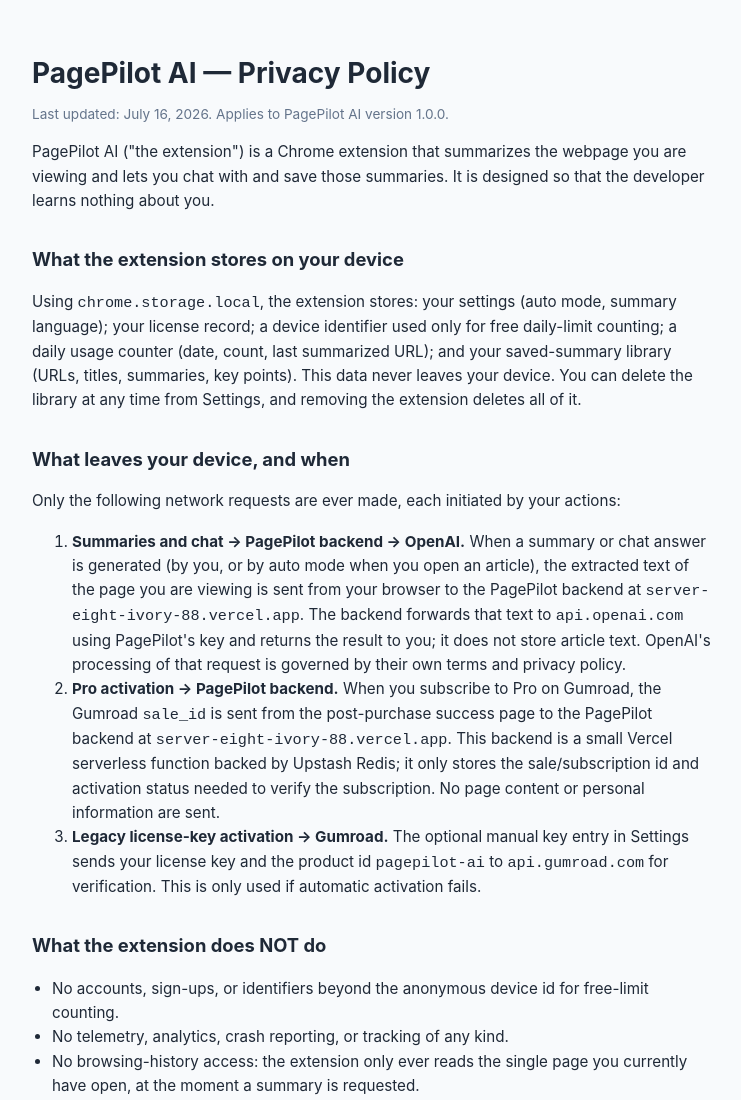
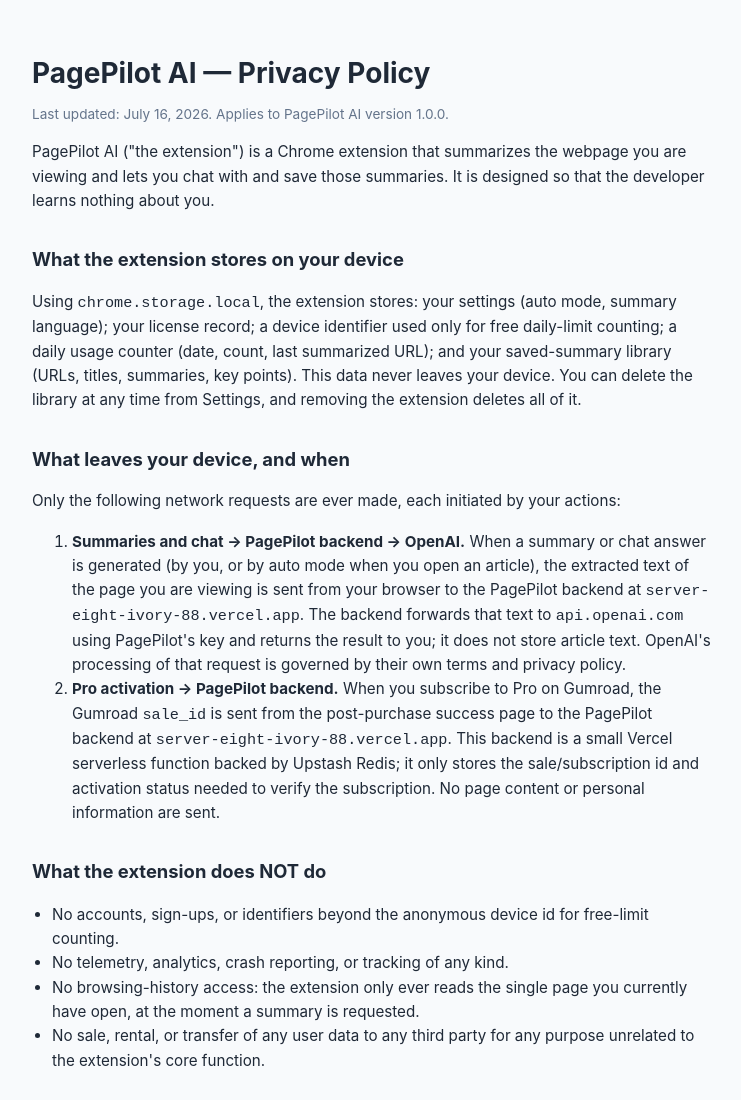
Before and after one commit to yousiefhassan73-collab/pagepilot-ai, a plain HTML site: page privacy.html in a window 1280 px wide. Shown: the top 1100 px of the page, without its empty margins (268-1009 px from the left). Drawn offline with Linux system fonts and the light colour scheme.

Commit message:
Update privacy.html

```diff
--- a/privacy.html
+++ b/privacy.html
@@ -61,12 +61,6 @@
         activation status needed to verify the subscription. No page content or personal information
         are sent.
       </li>
-      <li>
-        <strong>Legacy license-key activation → Gumroad.</strong> The optional manual key entry in
-        Settings sends your license key and the product id <code>pagepilot-ai</code> to
-        <code>api.gumroad.com</code> for verification. This is only used if automatic activation
-        fails.
-      </li>
     </ol>
 
     <h2>What the extension does NOT do</h2>
```
